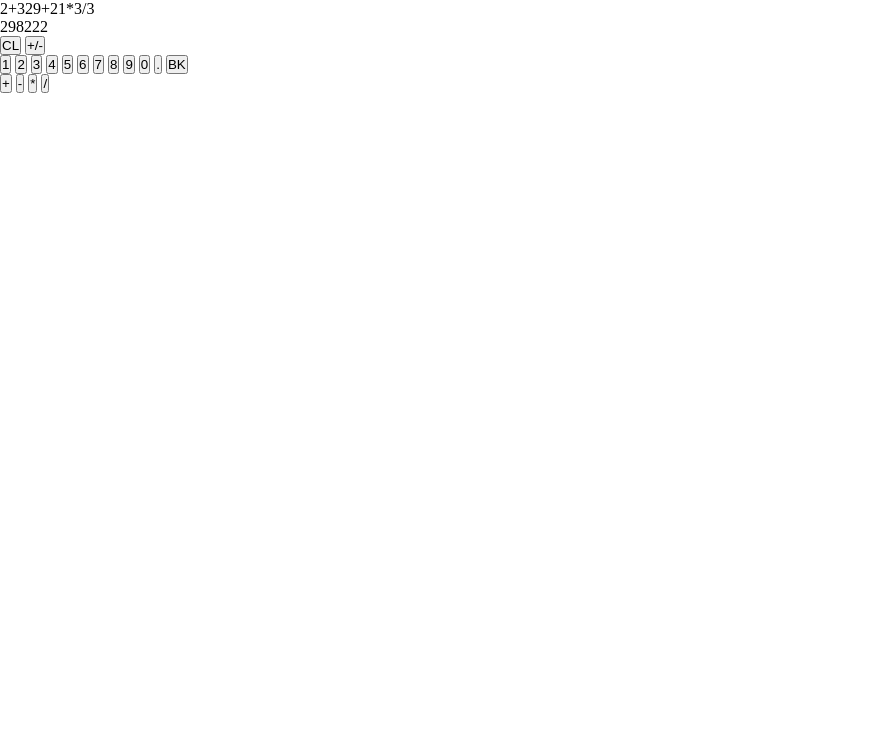
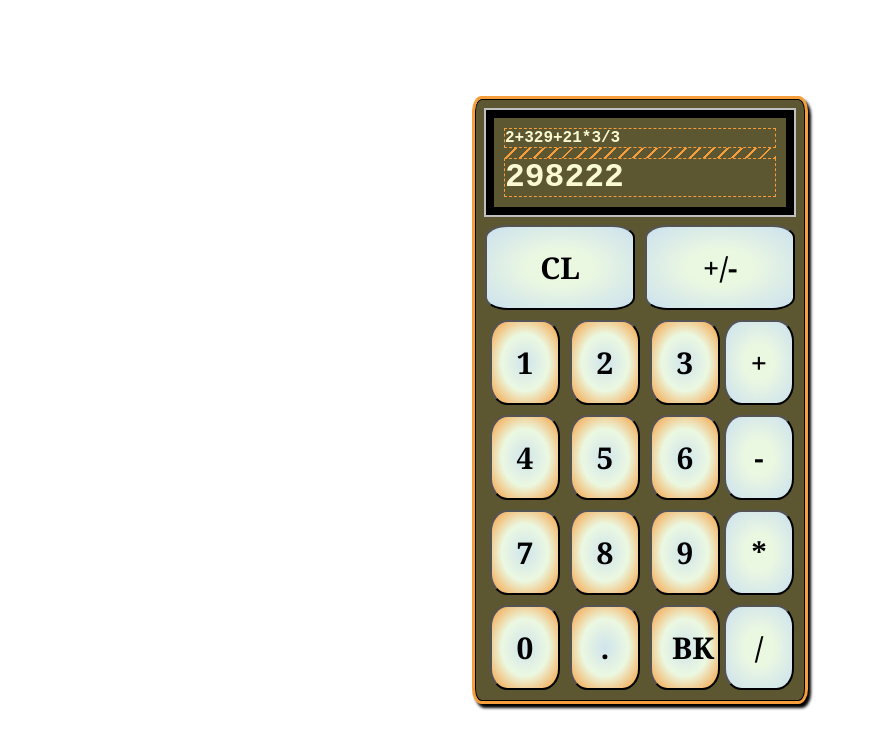
Before and after one commit to hbar1st/TOP-calculator, a plain HTML site: page index.html in a window 1280 px wide. Shown: the whole page, without its empty margins (0-876 px from the left). Drawn offline with Linux system fonts and the light colour scheme.

Commit message:
refine display and alignment

```diff
--- a/index.html
+++ b/index.html
@@ -10,11 +10,12 @@
 
 <body>
     <main>
-        <div>
+        <div id="display">
             <div id="expression">2+329+21*3/3</div>
+            <div id="spacer"></div>
             <div id="result">298222</div>
         </div>
-        <div id="top-buttons">
+        <div id="top-buttons" class="colored">
             <button type="button">CL</button>
             <button type="button">+/-</button>
         </div>
@@ -36,7 +37,7 @@
             <button type="button">.</button>
             <button type="button">BK</button>
         </div>
-        <div id="op-pad">
+        <div id="op-pad" class="colored">
             <button type="button">+</button>
             <button type="button">-</button>
             <button type="button">*</button>
--- a/styles.css
+++ b/styles.css
@@ -3,3 +3,121 @@
     margin: 0;
     box-sizing: border-box;
 }
+
+body {
+    display: flex;
+    justify-content: center;
+    align-items: center;
+    height: 100dvh;
+    width: 100vw;
+}
+
+main {
+    display: flex;
+    flex-direction: column;
+    width: 330px;
+    border: 1px solid black;
+    background-color: #5c5631;
+    box-shadow: 3px 4px 3px 3px black;
+    outline: 3px solid #f69d3c;
+    border-radius: 2%;
+}
+
+#display {
+    font-family: 'Courier New', Courier, monospace;
+    font-weight: 600;
+    border: 8px solid black;
+    color: lightgoldenrodyellow;
+    display: flex;
+    flex-direction: column;
+    justify-content: center;
+    align-items: flex-end;
+    padding: 10px;
+    margin: 10px 10px 0px 10px;
+    outline: 2px solid silver;
+}
+
+#spacer {
+    background: repeating-linear-gradient(-45deg,
+            #f69d3c,
+            #f69d3c 2px,
+            transparent 2px,
+            transparent 10px);
+    width: 100%;
+    height: 10px;
+}
+
+#result {
+    font-size: 33px;
+    border: 1px dashed #f69d3c;
+    width: 100%;
+}
+
+#expression {
+    border: 1px dashed #f69d3c;
+    width: 100%;
+}
+
+button {
+    padding: 20px;
+    border-radius: 25%;
+    font-family: Cambria, Cochin, Georgia, Times, 'Times New Roman', serif;
+    font-weight: 800;
+    font-size: 30px;
+    max-width: 90px;
+    max-height: 90px;
+    flex: 0 0 auto;
+    width: 70px;
+    aspect-ratio: 1;
+}
+
+#top-buttons {
+    display: flex;
+    justify-content: center;
+    gap: 10px;
+    margin-bottom: 10px;
+
+    button {
+        width: 150px;
+        margin-top: 10px;
+        border-radius: 15%;
+        max-width: initial;
+        text-align: center;
+        aspect-ratio: initial;
+    }
+}
+
+#main-pad {
+    display: flex;
+    justify-content: center;
+    align-items: center;
+    margin-left: 10px;
+}
+
+#num-pad {
+    display: flex;
+    flex-wrap: wrap;
+    justify-content: center;
+    align-items: center;
+    text-align: center;
+    gap: 10px;
+    margin-bottom: 10px;
+
+    button {
+        background: radial-gradient(#d0e4ec, #ebf8e1, #f69d3c);
+    }
+}
+
+#op-pad {
+    display: flex;
+    flex-direction: column;
+    justify-content: center;
+    align-items: center;
+    gap: 10px;
+    margin-right: 10px;
+    margin-bottom: 10px;
+}
+
+.colored button {
+    background: radial-gradient(ellipse, #ebf8e1 30%, #d0e4ec 90%, #b9dfef, #b9dfef 97%, #053447 100%);
+}
```
